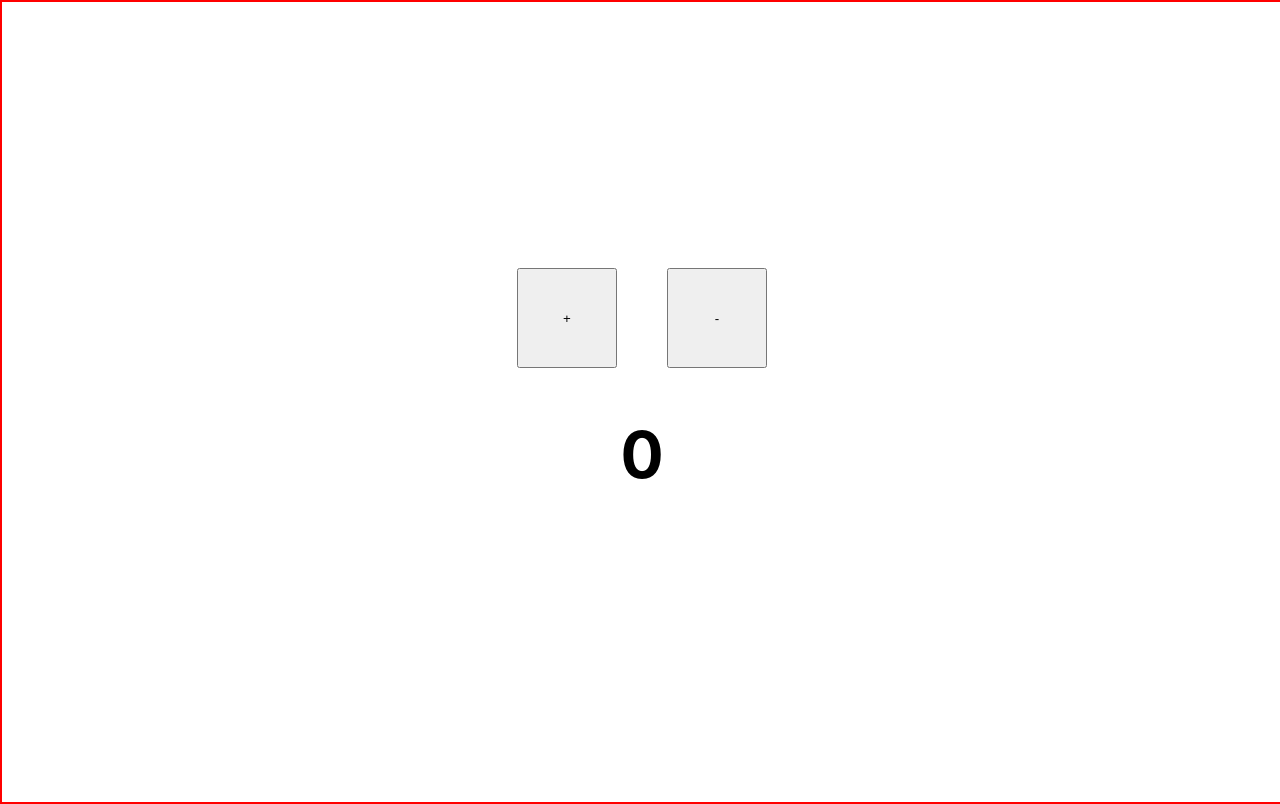
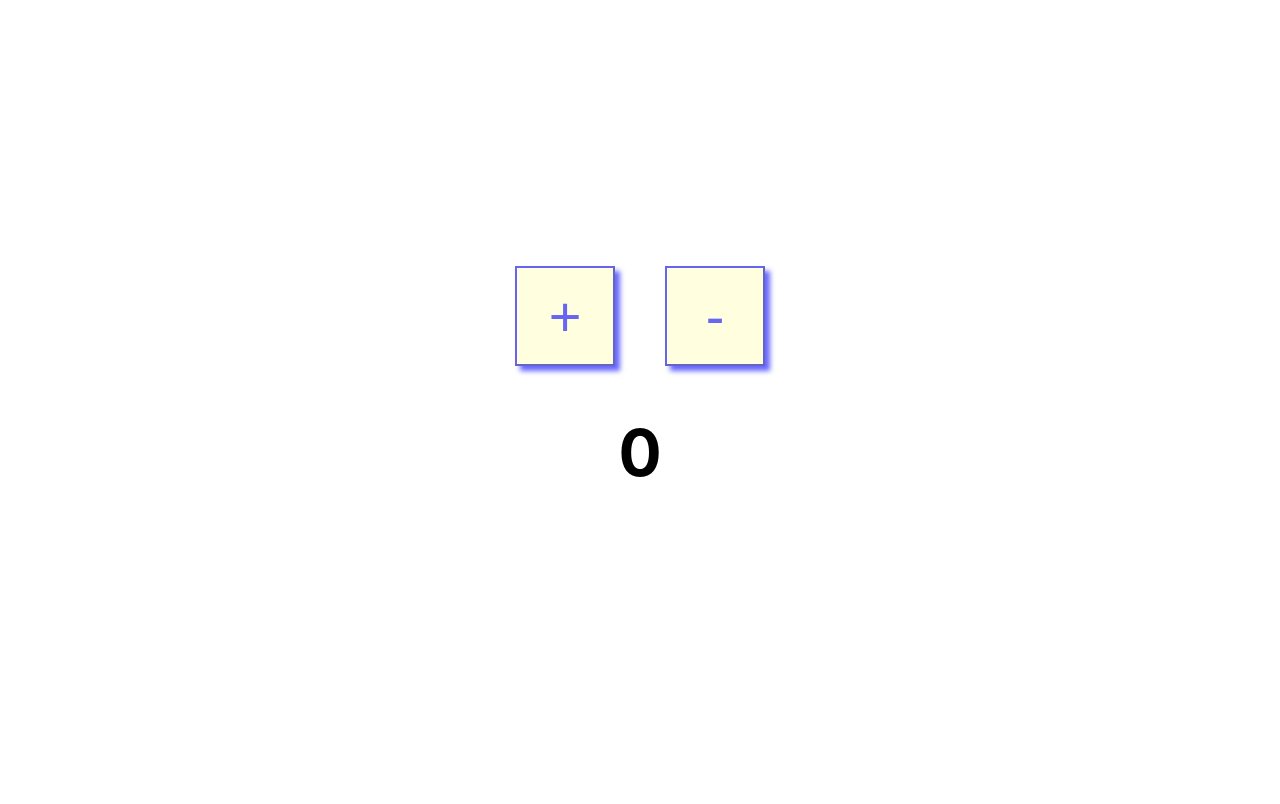
Before and after one commit to c-o-d-e/simple-counter, a React (Create React App) app: page / in a window 1280 px wide. Built offline with nearby package versions, Linux system fonts and the light colour scheme.

Commit message:
add button and heading styles

```diff
--- a/src/App.css
+++ b/src/App.css
@@ -2,7 +2,7 @@
     height: 100vh;
     width: 100%;
     margin: auto;
-    border: 2px solid red;
+
     display: flex;
     justify-content: center;
     align-items: center;
@@ -23,6 +23,16 @@
 .buttons {
     height: 100px;
     width: 100px;
+    background-color: rgba(255, 255, 45, 0.15);
+    font-size: 3.5rem;
+    color: rgba(0, 0, 255, 0.6);
+    box-shadow: 5px 5px 5px 0px;
+    border-color: rgba(0, 0, 255, 0.6);
+    cursor: pointer;
+}
+
+.buttons:active {
+    box-shadow: none;
 }
 
 #button-wrapper {
```
